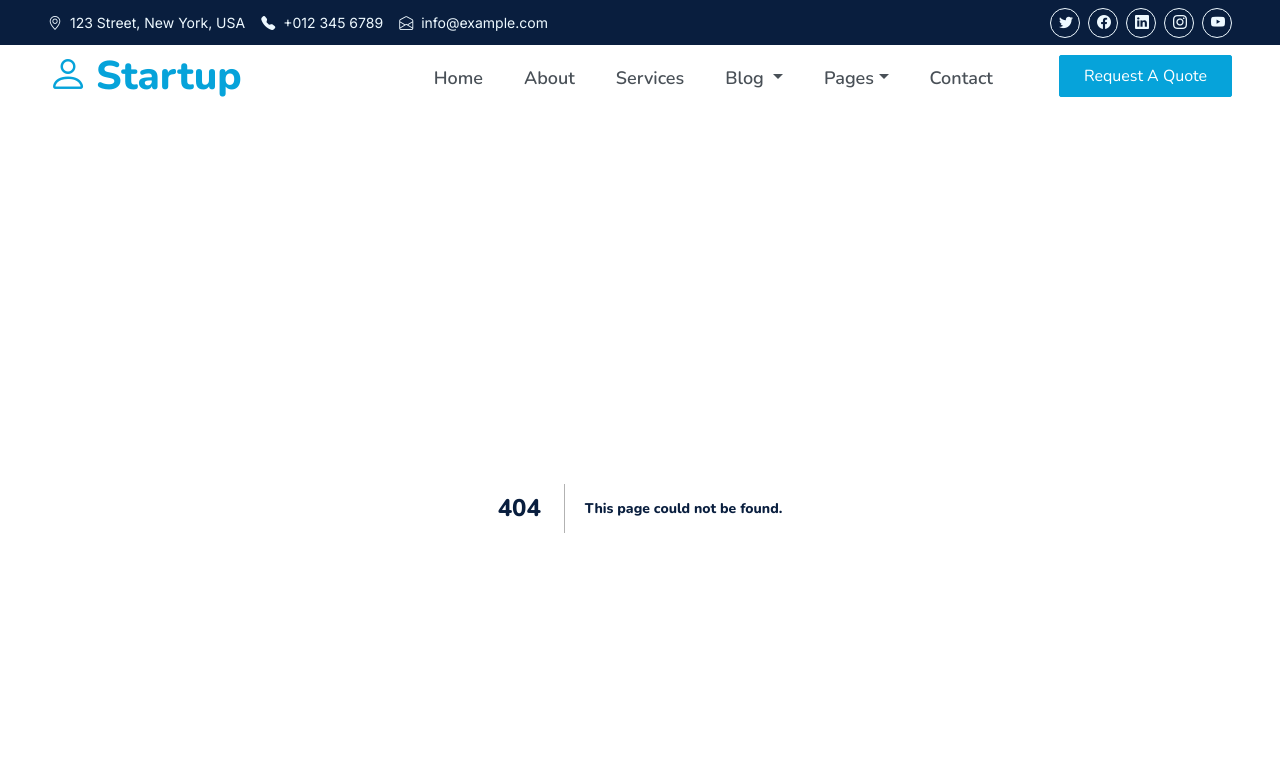
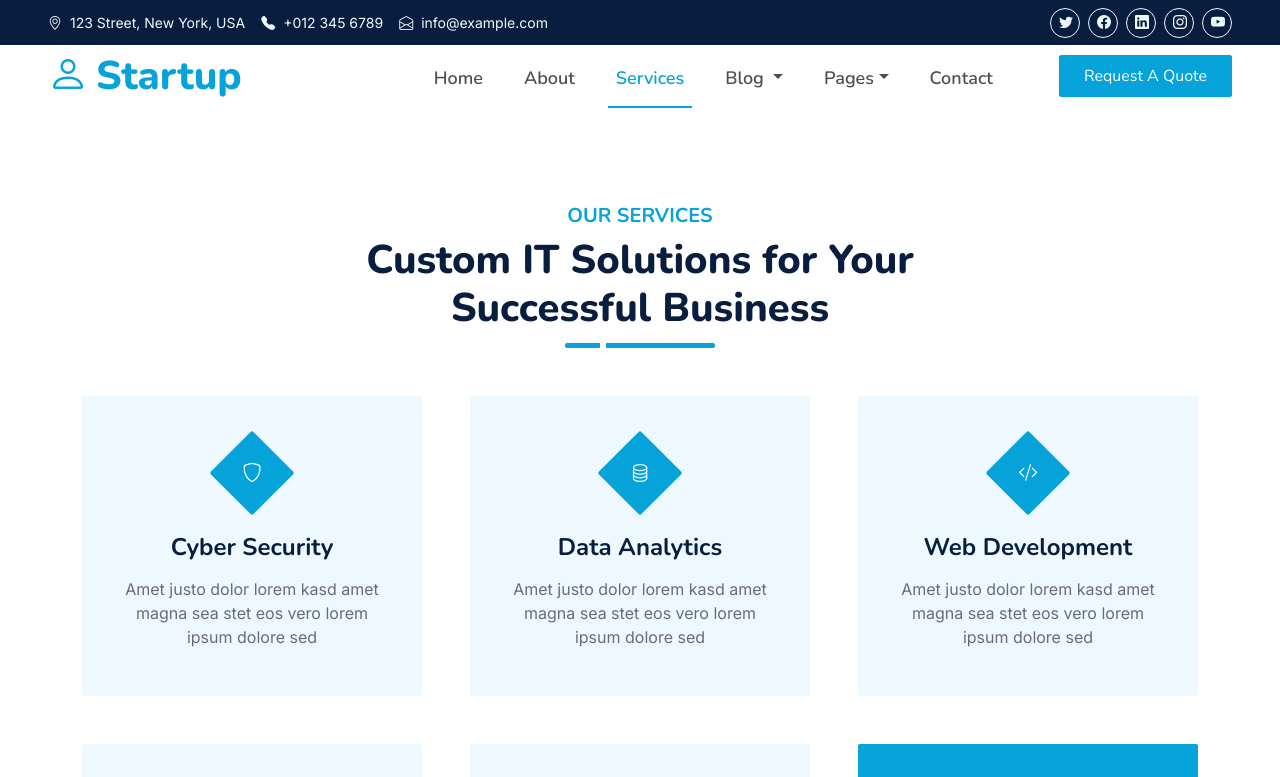
Before and after one commit to AINSoftwareSolution/AIN, a Next.js app: page /services in a window 1280 px wide. Before the commit this address had no page. Shown: the top 777 px of the page. Built offline with nearby package versions, Linux system fonts and the light colour scheme.

Commit message:
add servies page

```diff
--- a/src/app/component/layout/Navbar.tsx
+++ b/src/app/component/layout/Navbar.tsx
@@ -108,7 +108,7 @@ const Navbar: React.FC = () => {
                             </Link>
                             <Link href="/about"  className={`nav-item nav-link ${path === '/about' ? 'active' : ''}`}>About
                             </Link>
-                            <Link href="/service" className={`nav-item nav-link ${path === '/service' ? 'active' : ''}`}>Services
+                            <Link href="/services" className={`nav-item nav-link ${path === '/services' ? 'active' : ''}`}>Services
                             </Link>
                             <div className="nav-item dropdown">
                                 <Link href="#" className="nav-link dropdown-toggle" data-bs-toggle="dropdown">Blog </Link>
--- a/src/app/container/index.ts
+++ b/src/app/container/index.ts
@@ -1,7 +1,7 @@
 import AboutUs from "./aboutus";
 import PricingPlan from "./pricingPlan";
 import Quote from "./quote";
-import Services from "./services";
+import ServicesList from './servicesList';
 import WhyChooseUs from "./whyChooseUs";
 
-export { AboutUs, PricingPlan, Services, Quote, WhyChooseUs };
+export { AboutUs, PricingPlan, ServicesList, Quote, WhyChooseUs };
--- a/src/app/container/services.tsx
+++ b/src/app/container/servicesList.tsx
@@ -1,7 +1,7 @@
 import { servicesData } from '../Utilis/data'
 import { ServiceCard } from '../component'
 
-const Services = () => {
+const ServicesList = () => {
     return (
         // {/* Service End */}
         <div className="container-fluid py-5 wow fadeInUp" data-wow-delay="0.1s">
@@ -39,4 +39,4 @@ const Services = () => {
     )
 }
 
-export default Services
+export default ServicesList
--- a/src/app/page.tsx
+++ b/src/app/page.tsx
@@ -2,7 +2,7 @@ import {
   AboutUs,
   PricingPlan,
   Quote,
-  Services,
+  ServicesList,
   WhyChooseUs,
 } from "./container";
 
@@ -11,7 +11,7 @@ const Home = () => {
     <div>
       <AboutUs />
       <WhyChooseUs />
-      <Services />
+      <ServicesList />
       <PricingPlan />
       <Quote />
     </div>
--- /dev/null
+++ b/src/app/services/page.tsx
@@ -0,0 +1,10 @@
+import { ServicesList } from "../container";
+
+
+const Services = () => {
+    return (
+     <ServicesList />
+    )
+}
+
+export default Services;
```
